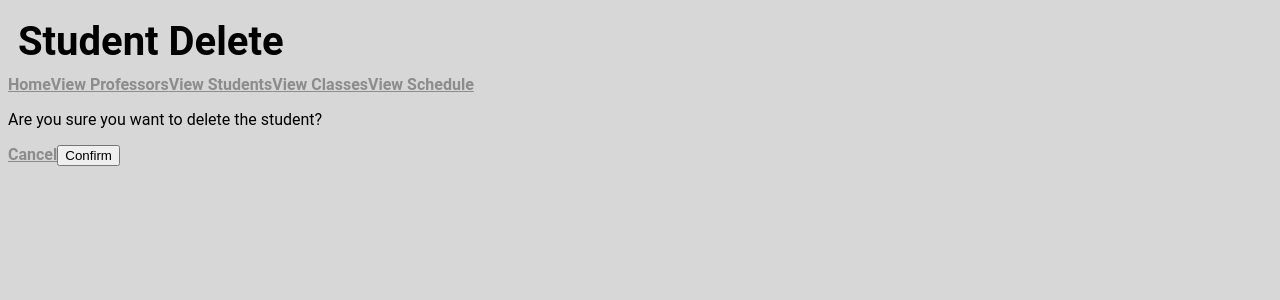
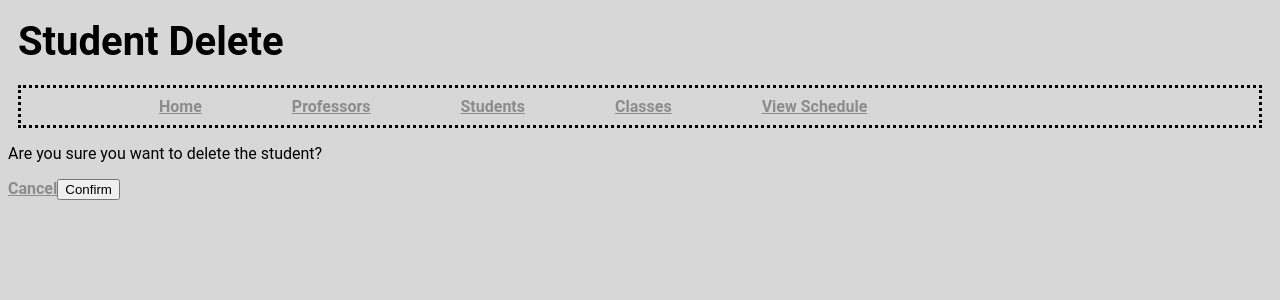
Before and after one commit to colburnh/cs361, a Django app: page /studentDelete/1 in a window 1280 px wide. Shown: the top 300 px of the page. Run offline with Django 3.2, Linux system fonts and the light colour scheme.

Commit message:
Update studentDelete.html

```diff
--- a/HogwartsWebApp/hogwartsweb/templates/studentDelete.html
+++ b/HogwartsWebApp/hogwartsweb/templates/studentDelete.html
@@ -7,12 +7,15 @@
 <body>
     <table class = "center">
         <h1 class="site-title">Student Delete</h1>
-        <a href="{% url 'index' %}">Home</a>
-        <a href="{% url 'prof' %}">View Professors</a>
-        <a href="{% url 'student' %}">View Students</a>
-        <a href="{% url 'classes' %}">View Classes</a>
-        <a href="{% url 'schedule' %}">View Schedule</a>
-        </br>
+        <nav class="navbar">
+            <ul class="navlist">
+              <li class="navitem navlink"><a href="{% url 'index' %}">Home</a></li>
+              <li class="navitem navlink"><a href="{% url 'prof' %}">Professors</a></li>
+              <li class="navitem navlink"><a href="{% url 'student' %}">Students<a></li>
+              <li class="navitem navlink"><a href="{% url 'classes' %}">Classes</a></li>
+              <li class="navitem navlink"><a href="{% url 'schedule' %}">View Schedule</a></li>
+            </ul>
+        </nav>
 		<p>Are you sure you want to delete the student?</p>
         <form action="/studentDelete/{{item}}" method="POST">
             {% csrf_token %}
```
